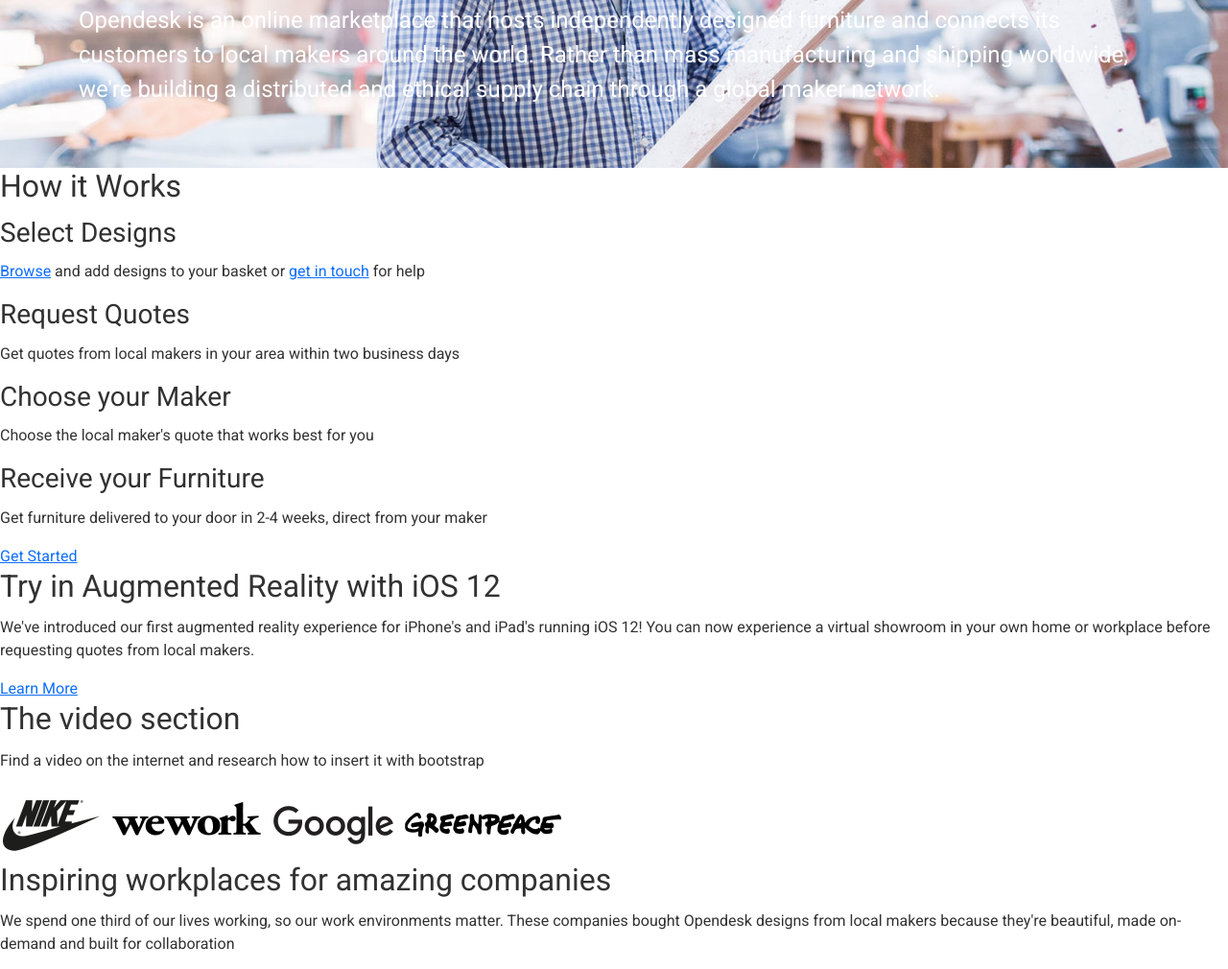
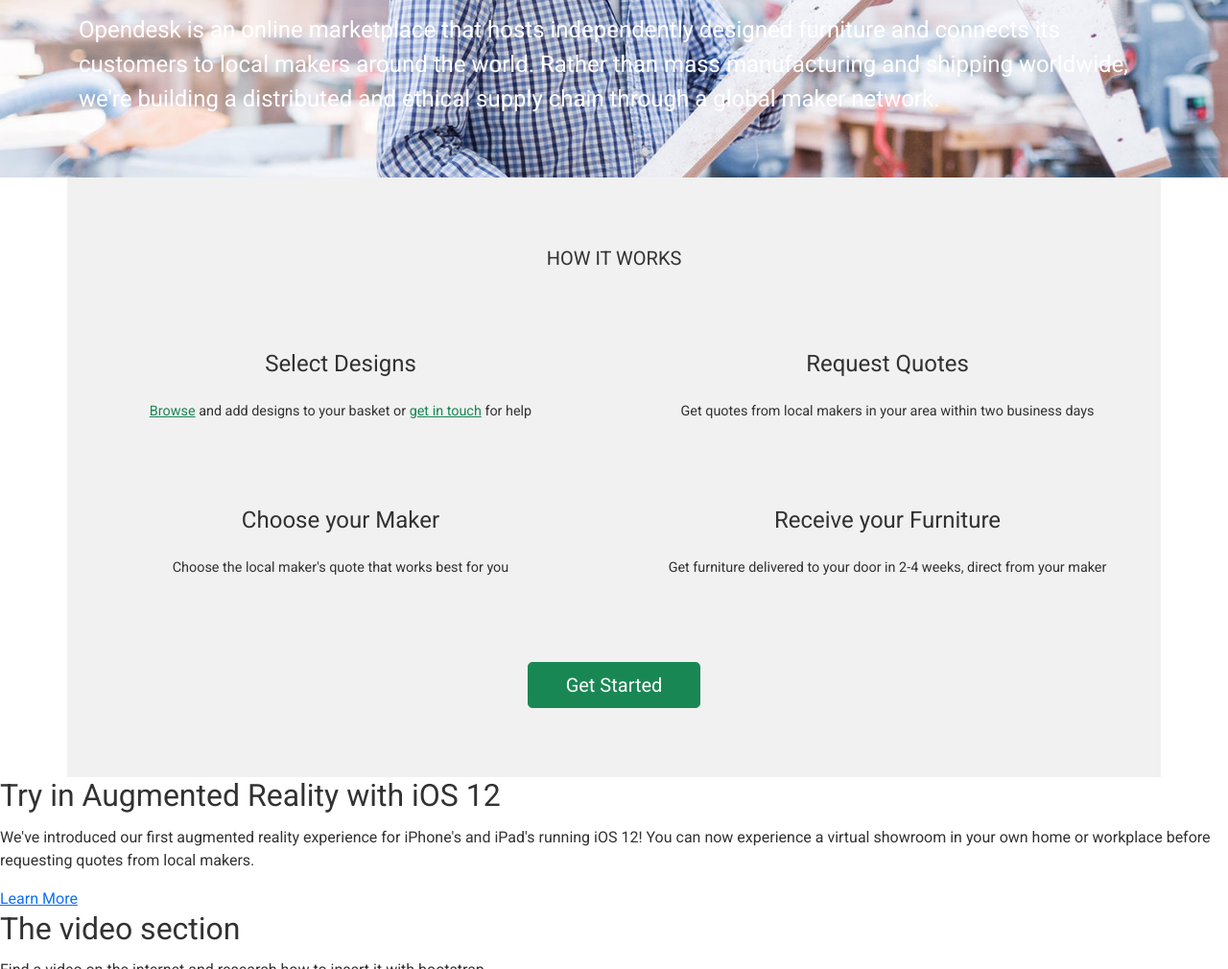
Before and after one commit to lmagnuson07/opendesk-build, a website: page index.html in a window 1280 px wide. Shown: the part 1045-2055 px from the top of the page at 96% size. Drawn offline with nearby package versions, Linux system fonts and the light colour scheme.

Commit message:
How it works section done. Will probably add random svgs to each section.

```diff
--- a/custom-sass/styles.scss
+++ b/custom-sass/styles.scss
@@ -56,6 +56,7 @@
   xl: 1140px,
   xxl: 1320px
 );
+
 .bg-img {
     background-size: cover;
     background-repeat: no-repeat;
@@ -64,6 +65,10 @@
     width: 100%;
 }
 
+.btn-min-width {
+    min-width: 11.25rem;
+}
+
 
 
 
--- a/index.html
+++ b/index.html
@@ -99,7 +99,7 @@
                         <section class="text-white">
                             <h2 class="my-4 fs-1 lh-base">Furniture designed for inspiring workplaces</h2>
                             <p class="fs-4">We're changing the way furniture is made, by connecting customers to local makers</p>
-                            <a class="btn btn-success mt-3" href="#">Shop Furniture</a>
+                            <a class="btn btn-lg btn-success mt-3 btn-min-width" href="#">Shop Furniture</a>
                         </section>
                     </div>
                 </div>
@@ -143,26 +143,40 @@
             </div>
         </div>
 
+        <div class="container bg-secondary text-center py-5">
+            <section class="row">
+                <h2 class="fs-5 text-uppercase pb-5">How it Works</h2>
+                <div class="col-sm-6">
                     <section>
-            <h2>How it Works</h2>
+                        <h3 class="fs-4 pb-2">Select Designs</h3>
+                        <p class="fs-6"><a class="text-success" href="#">Browse</a> and add designs to your basket or <a class="text-success" href="#">get in touch</a> for help</p>
+                    </section>
+                </div>
+
+                <div class="col-sm-6">
                     <section>
-                <h3>Select Designs</h3>
-                <p><a href="#">Browse</a> and add designs to your basket or <a href="#">get in touch</a> for help</p>
+                        <h3 class="fs-4 pb-2">Request Quotes</h3>
+                        <p class="fs-6">Get quotes from local makers in your area within two business days</p>
                     </section>
+                </div>
+
+                <div class="col-sm-6">
                     <section>
-                <h3>Request Quotes</h3>
-                <p>Get quotes from local makers in your area within two business days</p>
+                        <h3 class="fs-4 pb-2 mt-5">Choose your Maker</h3>
+                        <p class="fs-6">Choose the local maker's quote that works best for you</p>
                     </section>
+                </div>
+
+                <div class="col-sm-6">
                     <section>
-                <h3>Choose your Maker</h3>
-                <p>Choose the local maker's quote that works best for you</p>
+                        <h3 class="fs-4 pb-2 mt-5">Receive your Furniture</h3>
+                        <p class="fs-6">Get furniture delivered to your door in 2-4 weeks, direct from your maker</p>
                     </section>
-            <section>
-                <h3>Receive your Furniture</h3>
-                <p>Get furniture delivered to your door in 2-4 weeks, direct from your maker</p>
+                </div>
+
             </section>
-            <a href="#">Get Started</a>
-        </section>
+            <a class="btn btn-success btn-lg mt-5 btn-min-width" href="#">Get Started</a>
+        </div>
 
         <section>
             <h2>Try in Augmented Reality with iOS 12</h2>
```
Also changed, not shown: custom-sass/styles.css, custom-sass/styles.min.css, 2 other files. Lines whose indentation alone changed are shown as unchanged.
